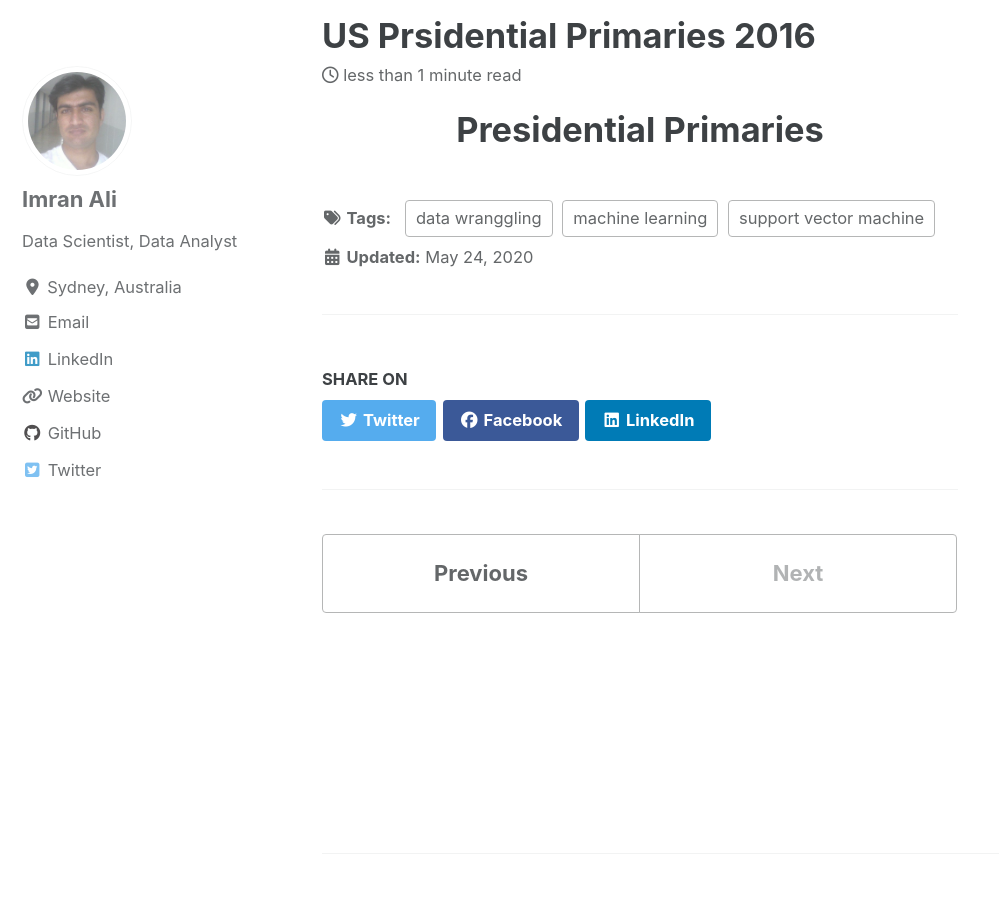
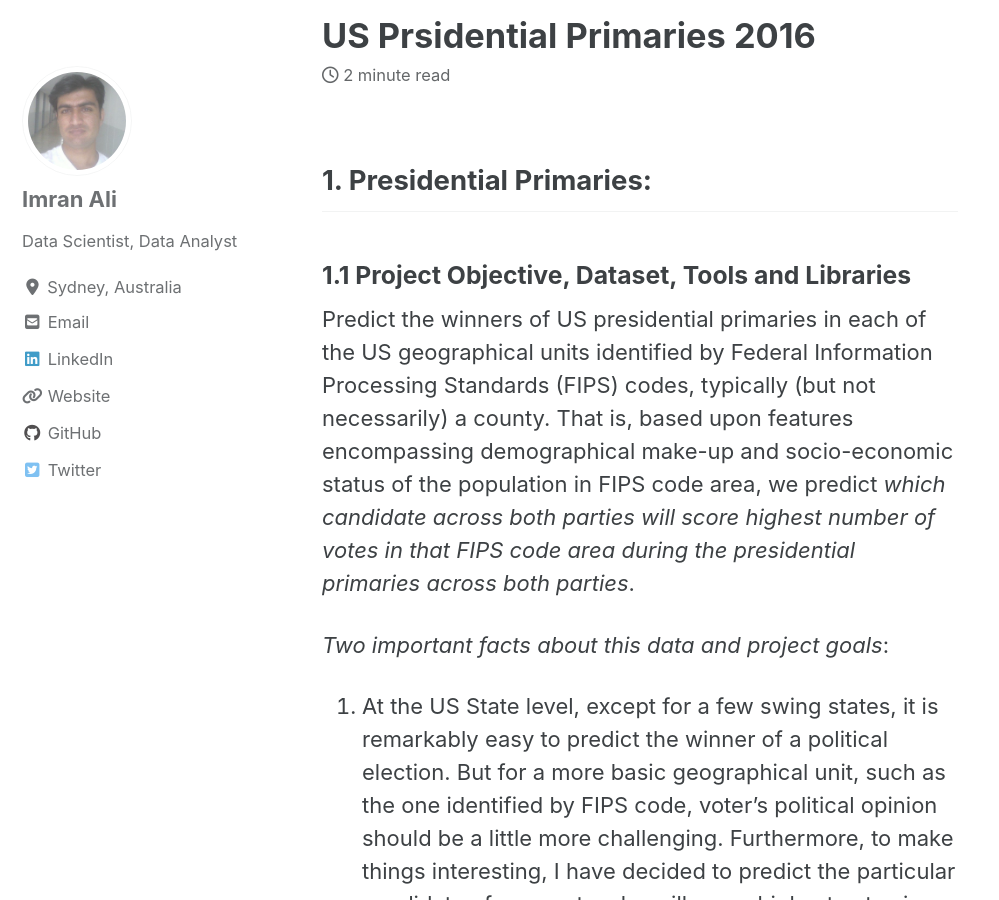
Before and after one commit to ImranAliPhD/ImranAliPhD.github.io, a Jekyll site: the page built from _posts/2020-05-24-primaries.md, in a window 1280 px wide and 900 px high, scrolled down 564 px. Shown: the whole window, without its empty margins (0-999 px from the left). Built offline with Jekyll 4.4.1, drawn with Linux system fonts in a browser that asks for light colours; cached includes are drawn as plain includes; nearby versions of some CDN libraries; some of the changed text lies outside the part shown.

Commit message:
Update 2020-05-24-primaries.md

```diff
--- a/_posts/2020-05-24-primaries.md
+++ b/_posts/2020-05-24-primaries.md
@@ -1,10 +1,31 @@
 ---
 title: "US Prsidential Primaries 2016"
 date: 2020-05-24
-tags: [machine learning, support vector machine, data wranggling]
+tags: [machine learning, support vector machines, data wranggling]
 header:
   image: "/images/perceptron.jpeg"
-excerpt: "Machine Learning, Presidential Primaries"
+excerpt: "Some description of project that I will write later."
 mathjax: "true"
 ---
-<h1><center>Presidential Primaries</center></h1>
+<h2>1. Presidential Primaries:</h2>
+<h3>1.1 Project Objective, Dataset, Tools and Libraries</h3>
+
+Predict the winners of US presidential primaries in each of the US geographical units identified by Federal Information Processing Standards (FIPS) codes, typically (but not necessarily) a county. That is, based upon features encompassing demographical make-up and socio-economic status of the population in FIPS code area, we predict *which candidate across both parties will score highest number of votes in that FIPS code area during the presidential primaries across both parties*.
+
+*Two important facts about this data and project goals*:
+
+1. At the US State level, except for a few swing states, it is remarkably easy to predict the winner of a political election. But for a more basic geographical unit, such as the one identified by FIPS code, voter's political opinion should be a little more challenging. Furthermore, to make things interesting, I have decided to predict the particular candidate of any party who will score highest votes in a county. That is to say, machine learning model will not only have to account for differences between the fans of Donald Trump and Bernie Sanders (very easy) but also between fans of Donald Trump and Ted Cruz (a little more challenging).
+
+2. A <b>CAVEAT</b>: More importantly, the two facts that, (<b>1</b>) in the early stages of presidential primaries, there are more candidates competing (specially in Republican primaries) than in the end, (<b>2</b>) the demographic features of States with late primaries can not account for dropped out primaries' candidates because samples are not arranged in time-series. (While we do engineer a new feature Date of Primaries by outsourcing information from Wikipedia to address this, it will still impose a limitation on the machine learning model, which may affect classification accuracy).
+
+<h3>1.2 Tools and Libraries</h3>
+
+We will use the well-known sklearn library to build, train and tune the models, in Python programming language. We will use pandas to manipulate the dataset, using dataframe application programming interface (API). We will also utilise some other common Python libraries, such as numpy. We will build the project in Jupyter notebook.
+
+<h3>1.3 About the Dataset</h3>
+
+This dataset was chosen to demonstrate working with raw data. It is not a part of any official Kaggle competition, but was contributed by members to the Kaggle and can be downloaded from Kaggle here. In its original form, dataset comprises of several files, many of them not related to the goals of this project. The files do not arrange feature and label columns properly, as we would have like them and we will do quite a bit of column computing, arranging, mixing and merging to get a dataset with which we can work.
+
+We will download three files, the `county_facts.csv`, `primary_results.csv` and `county_facts_dictionary.csv`. The last file just provides names of columns of `county_facts.csv`, since they are quite long. The `primary_results.csv` file is in a format not very useful to us and we will manipulate to make it a column of `county_facts.csv` dataset.
+
+Let us import pandas and load our files.
```
